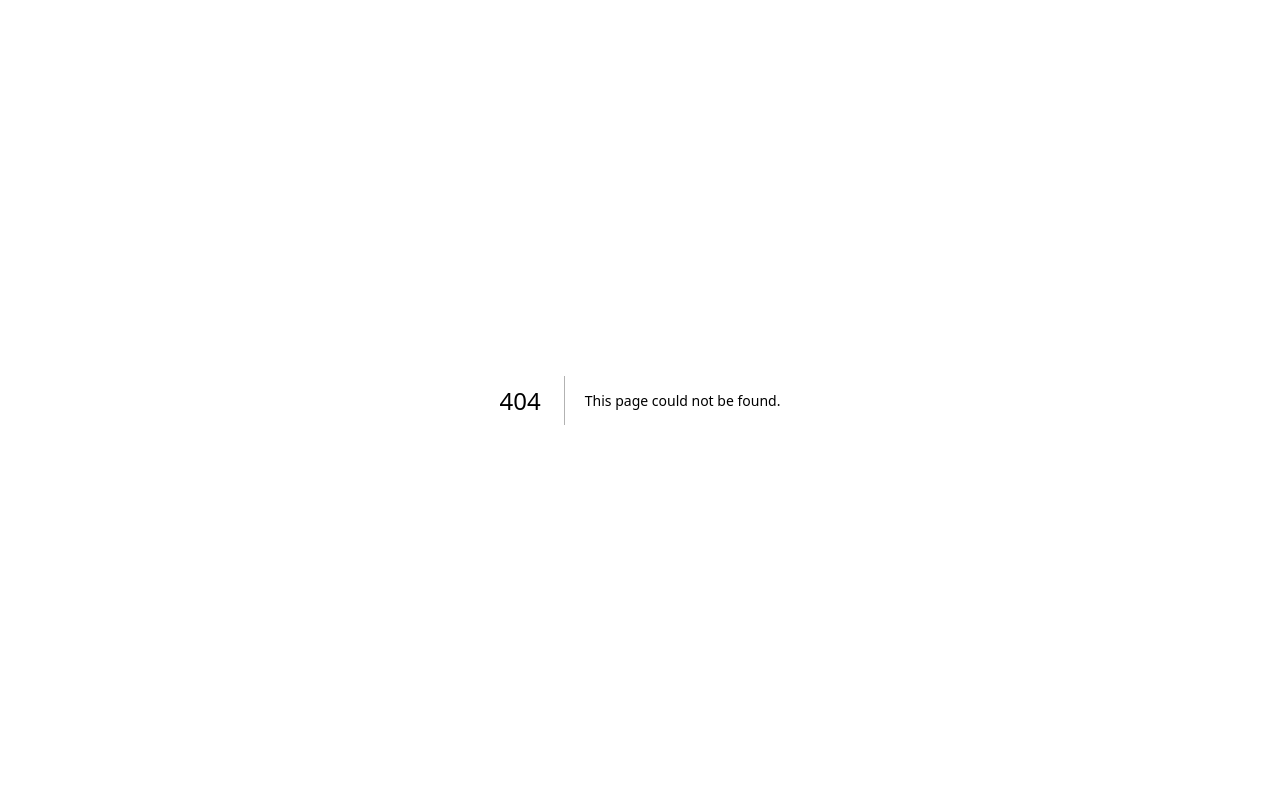
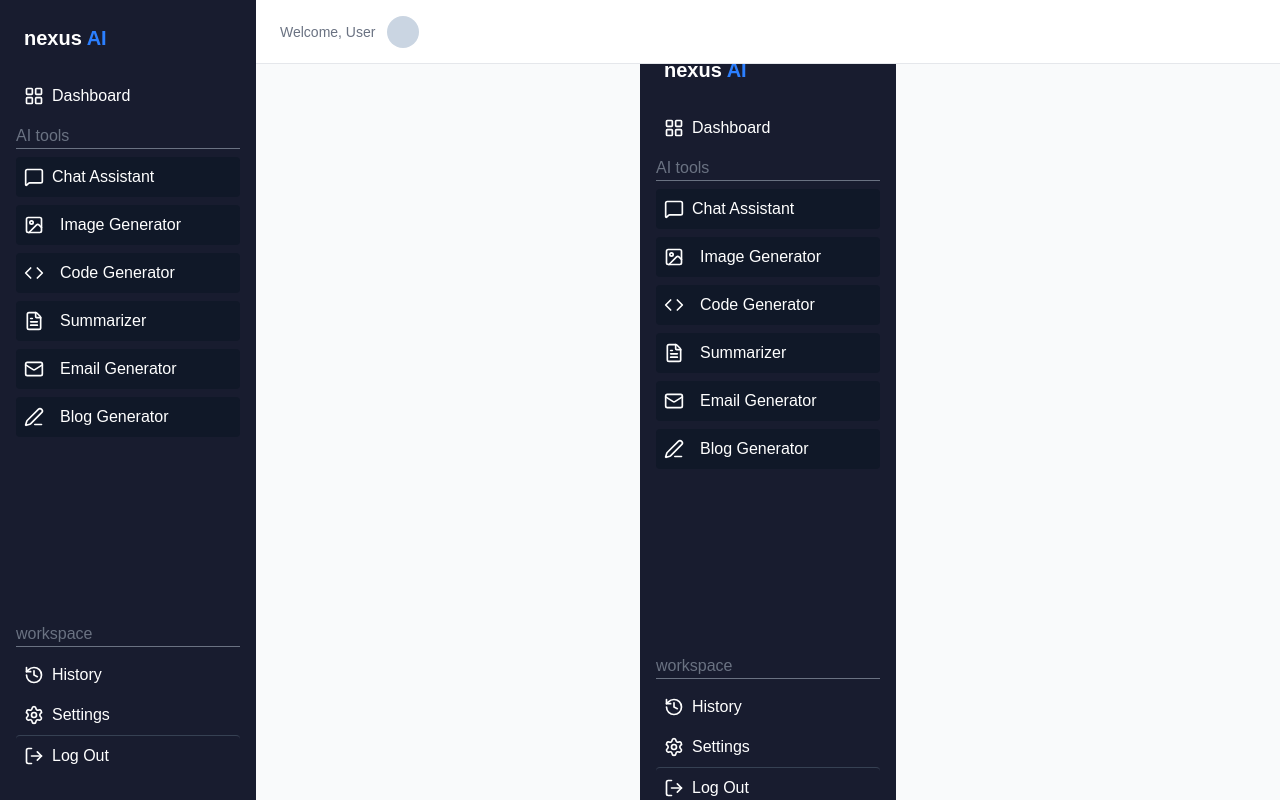
Before and after one commit to Ateeb-Karim/ai-saas-app, a Next.js app: page /sidebar in a window 1280 px wide. Before the commit this address had no page. Built offline with nearby package versions, Linux system fonts and the light colour scheme.

Commit message:
working on the dashboard

```diff
--- /dev/null
+++ b/app/(dashboard)/_components/Hamburger.tsx
@@ -0,0 +1,19 @@
+"use client";
+
+import { Menu, X } from "lucide-react";
+import { useState } from "react";
+
+export default function Hamburger() {
+  const [isOpen, setIsOpen] = useState<boolean>(false);
+
+  return (
+    <div className="flex items-center justify-between">
+      <button
+        onClick={() => setIsOpen(!isOpen)}
+        className="md:hidden p-2 hover:bg-gray-700 rounded transition-colors"
+      >
+        {isOpen ? <X className="h-6 w-6" /> : <Menu className="h-6 w-6" />}
+      </button>
+    </div>
+  );
+}
--- /dev/null
+++ b/app/(dashboard)/_components/navitems.tsx
@@ -0,0 +1,76 @@
+"use client";
+
+import { NavLinksType } from "@/types/types";
+import {
+  Code,
+  FileText,
+  Image,
+  Mail,
+  MessageSquare,
+  PenLine,
+} from "lucide-react";
+import Link from "next/link";
+import { usePathname } from "next/navigation";
+import { JSX } from "react/jsx-runtime";
+
+export default function NavItems() {
+  const pathname = usePathname();
+
+  const navlinks: NavLinksType[] = [
+    {
+      title: "Chat Assistant",
+      href: "/dashboard/chat-assistant",
+      icon: "MessageSquare",
+    },
+    {
+      title: "Image Generator",
+      href: "/dashboard/image-generator",
+      icon: "Image",
+    },
+    {
+      title: "Code Generator",
+      href: "/dashboard/code-generator",
+      icon: "Code",
+    },
+    { title: "Summarizer", href: "/dashboard/summarizer", icon: "FileText" },
+    {
+      title: "Email Generator",
+      href: "/dashboard/email-generator",
+      icon: "Mail",
+    },
+    {
+      title: "Blog Generator",
+      href: "/dashboard/blog-generator",
+      icon: "PenLine",
+    },
+  ];
+  return (
+    <ul className="space-y-2">
+      {navlinks.map((link: NavLinksType, i: number): JSX.Element => {
+        const isActive = link.href === pathname;
+        return (
+          <li key={i}>
+            <Link
+              href={link.href}
+              className={`flex items-center gap-2 text-left px-2 py-2 rounded hover:bg-gray-700 w-full ${
+                isActive ? "bg-blue-500 text-white" : "bg-gray-900"
+              }`}
+            >
+              {link.icon === "MessageSquare" && (
+                <MessageSquare className="h-5 w-5" />
+              )}
+              {link.icon === "Image" && <Image className="h-5 w-5 mr-2" />}
+              {link.icon === "Code" && <Code className="h-5 w-5 mr-2" />}
+              {link.icon === "FileText" && (
+                <FileText className="h-5 w-5 mr-2" />
+              )}
+              {link.icon === "Mail" && <Mail className="h-5 w-5 mr-2" />}
+              {link.icon === "PenLine" && <PenLine className="h-5 w-5 mr-2" />}
+              {link.title}
+            </Link>
+          </li>
+        );
+      })}
+    </ul>
+  );
+}
--- a/app/(dashboard)/layout.tsx
+++ b/app/(dashboard)/layout.tsx
@@ -1,7 +1,21 @@
+import React from "react";
+import SideBar from "./sidebar/page";
+import Navbar from "./navbar/page";
+
 export default function DashboardLayout({
   children,
 }: {
   children: React.ReactNode;
 }) {
-  return <main>{children}</main>;
+  return (
+    <main className="flex h-screen flex-col md:flex-row md:overflow-hidden bg-gray-50">
+      <SideBar />
+      <div className="flex flex-col grow w-full">
+        <Navbar />
+        <section className="flex flex-col items-center justify-center grow p-6 overflow-y-auto">
+          {children}
+        </section>
+      </div>
+    </main>
+  );
 }
--- /dev/null
+++ b/app/(dashboard)/navbar/page.tsx
@@ -0,0 +1,12 @@
+import { JSX } from "react/jsx-runtime";
+
+export default function Navbar(): JSX.Element {
+  return (
+    <header className="h-16 flex items-center justify-between px-6 bg-white border-b border-gray-200 shrink-0">
+      <div className="flex items-center gap-3">
+        <span className="text-sm text-gray-500">Welcome, User</span>
+        <div className="w-8 h-8 rounded-full bg-slate-300"></div>
+      </div>
+    </header>
+  );
+}
--- /dev/null
+++ b/app/(dashboard)/sidebar/page.tsx
@@ -0,0 +1,36 @@
+import NavItems from "@/app/(dashboard)/_components/navitems";
+import { LayoutGrid, LogOut, RotateCcwClock, Settings } from "lucide-react";
+import { JSX } from "react/jsx-runtime";
+
+export default function SideBar(): JSX.Element {
+  return (
+    <aside className="w-full flex-none md:block hidden md:w-64 bg-[#181C2F] text-white shrink-0 flex-col h-screen">
+      <div className="h-full px-4 py-6 flex flex-col">
+        <h2 className="text-xl font-bold mb-6 px-2">
+          nexus <span className="text-blue-500">AI</span>
+        </h2>
+        <div className="flex items-center gap-2 text-left px-2 py-2 rounded hover:bg-gray-700 w-full">
+          <LayoutGrid className="h-5 w-5" />
+          <p className="">Dashboard</p>
+        </div>
+        <p className="text-gray-500 border-b my-2">AI tools</p>
+        <nav className="grow">
+          <NavItems />
+        </nav>
+        <p className="text-gray-500 border-b my-2">workspace</p>
+        <div className="flex items-center gap-2 text-left px-2 py-2 rounded hover:bg-gray-700 w-full">
+          <RotateCcwClock className="h-5 w-5" />
+          <p>History</p>
+        </div>
+        <div className="flex items-center gap-2 text-left px-2 py-2 rounded hover:bg-gray-700 w-full">
+          <Settings className="h-5 w-5" />
+          <p>Settings</p>
+        </div>
+        <div className="flex items-center gap-2 border-t border-gray-700 text-left px-2 py-2 rounded hover:bg-gray-700 w-full">
+          <LogOut className="h-5 w-5" />
+          <p>Log Out</p>
+        </div>
+      </div>
+    </aside>
+  );
+}
--- a/app/(marketing)/contact/page.tsx
+++ b/app/(marketing)/contact/page.tsx
@@ -5,7 +5,7 @@ import Link from "next/link";
 
 export default function ContactPage() {
   return (
-    <div
+    <section
       id="contact"
       className="flex flex-col justify-center items-center gap-10 px-4 py-16 sm:px-10 sm:py-20 lg:px-20"
     >
@@ -93,6 +93,6 @@ export default function ContactPage() {
           </div>
         </div>
       </div>
-    </div>
+    </section>
   );
 }
--- a/app/(marketing)/faqs/page.tsx
+++ b/app/(marketing)/faqs/page.tsx
@@ -5,7 +5,7 @@ import { faqs } from "./questions";
 
 export default function FaqsPage(): JSX.Element {
   return (
-    <div
+    <section
       id="faqs"
       className="flex flex-col justify-center items-center gap-10 px-4 py-16 sm:px-10 sm:py-20 lg:px-20"
     >
@@ -26,6 +26,6 @@ export default function FaqsPage(): JSX.Element {
           <FAQCard key={i} question={faq.question} answer={faq.answer} />
         ))}
       </div>
-    </div>
+    </section>
   );
 }
--- a/app/(marketing)/features/page.tsx
+++ b/app/(marketing)/features/page.tsx
@@ -12,7 +12,7 @@ import { JSX } from "react/jsx-runtime";
 
 export default function FeaturesPage(): JSX.Element {
   return (
-    <div
+    <section
       id="features"
       className="flex flex-col justify-center items-center gap-10 px-4 py-16 sm:px-10 sm:py-20 lg:px-20"
     >
@@ -68,6 +68,6 @@ export default function FeaturesPage(): JSX.Element {
           description="write high-quality blogs using ai with a simple text prompt"
         />
       </div>
-    </div>
+    </section>
   );
 }
--- a/app/(marketing)/pricing/page.tsx
+++ b/app/(marketing)/pricing/page.tsx
@@ -4,7 +4,7 @@ import { JSX } from "react/jsx-runtime";
 
 export default function PricingPage(): JSX.Element {
   return (
-    <div
+    <section
       id="pricing"
       className="flex flex-col justify-center items-center gap-10 px-4 py-16 sm:px-10 sm:py-20 lg:px-20"
     >
@@ -62,6 +62,6 @@ export default function PricingPage(): JSX.Element {
           button="Buy Now"
         />
       </div>
-    </div>
+    </section>
   );
 }
--- a/types/types.ts
+++ b/types/types.ts
@@ -20,3 +20,9 @@ export type SignupFormType = {
   password: string;
   confirmPassword: string;
 };
+
+export type NavLinksType = {
+  title: string;
+  href: string;
+  icon?: string;
+};
```
Also changed, not shown: 1 other file (tests, documents, lock files or other folders).
